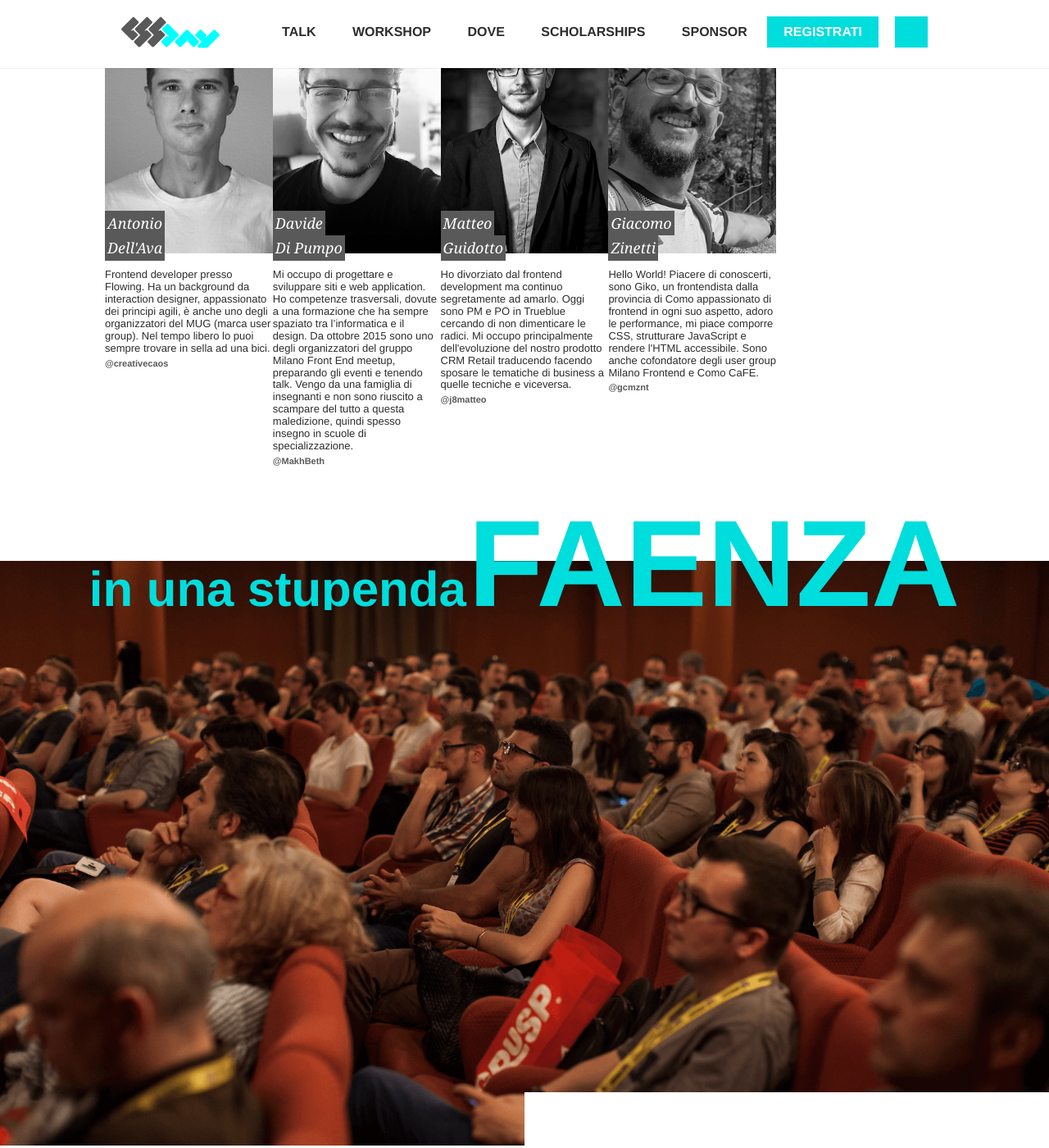
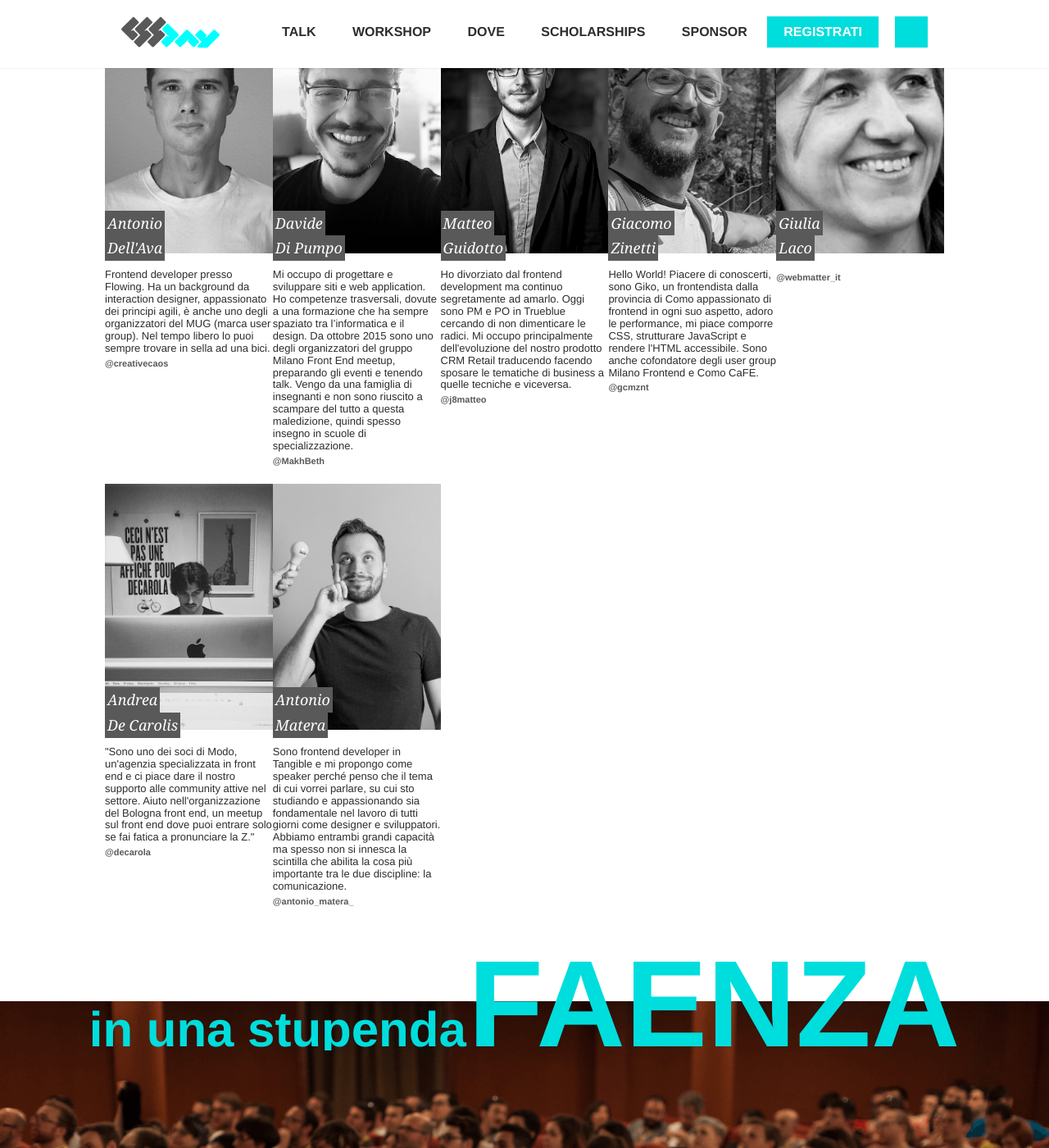
Before and after one commit to pantarei-mb/2020.cssday.it, a Jekyll site: the page built from index.html, in a window 1280 px wide and 1400 px high, scrolled down 1900 px. Shown: the whole window at 82% size. Built offline with Jekyll 4.4.1, drawn with Linux system fonts in a browser that asks for light colours; some web fonts are replaced.

Commit message:
speakers

```diff
--- a/_data/speakers.yml
+++ b/_data/speakers.yml
@@ -32,3 +32,26 @@ list:
     first_name: Giacomo
     last_name: 	Zinetti
     twitter: gcmznt
+  -
+    id: giulia-laco
+    description:
+    image: giulia-laco.jpg
+    first_name: Giulia
+    last_name: 	Laco
+    twitter: webmatter_it
+  -
+    id: andrea-decarolis
+    description: >
+      "Sono uno dei soci di Modo, un'agenzia specializzata in front end e ci piace dare il nostro supporto alle community attive nel settore. Aiuto nell'organizzazione del Bologna front end, un meetup sul front end dove puoi entrare solo se fai fatica a pronunciare la Z."
+    image: andrea-decarolis.jpg
+    first_name: Andrea
+    last_name: 	De Carolis
+    twitter: decarola
+  -
+    id: antonio-matera
+    description: >
+      Sono frontend developer in Tangible e mi propongo come speaker perché penso che il tema di cui vorrei parlare, su cui sto studiando e appassionando sia fondamentale nel lavoro di tutti giorni come designer e sviluppatori. Abbiamo entrambi grandi capacità ma spesso non si innesca la scintilla che abilita la cosa più importante tra le due discipline: la comunicazione.
+    image: antonio-matera.jpg
+    first_name: Antonio
+    last_name: 	Matera
+    twitter: antonio_matera_
--- a/_data/talks.yml
+++ b/_data/talks.yml
@@ -31,3 +31,29 @@
     Praticamente ora possiamo, analogamente ai nostri colleghi del backend, scegliere per la nostra UI se adottare un'architettura monolitica o a microservizi.
     Ma in tutto questo non staremo lasciandoci alle spalle qualcosa di buono?
     In questa mezz'oretta proveremo ad analizzare la storia che ci ha portato ad oggi, cercando di valutare se possiamo recuperare qualcosa da mettere nel nostro bagaglio per arricchire e migliorare la nostra vita da sviluppatori frontend oggi e, magari, anche domani.
+-
+   speaker_id: giulia-laco
+   title: "Font variabili? Sì grazie."
+   keynote: false
+   extract: >
+      A tre anni e mezzo dalla loro concezione, i font variabili sembrano essere un formato utilizzabile e proficuo per il web design.
+      Excursus su quello che un font variabile può fare per la tipografia del tuo sito web, per una ulteriore progettazione responsive, per la velocità di caricamento, per le animazioni. E uno sguardo su come sta evolvendo il mercato.
+-
+   speaker_id: andrea-decarolis
+   title: "Make CSS great again"
+   keynote: false
+   extract: >
+      Ah, bei tempi andati quelli in cui c'erano novità in termini di naming convention, di preprocessori, di - udite udite - responsive web design.
+      Eravamo agli albori del CSS, dovevamo capire come gestirlo. Anzi: come gestirlo per bene.
+      Davanti a noi il futuro appariva roseo e pieno d'aspettative come solo a Tim Berners-Lee era capitato e poi... l'idillio si è spezzato.
+      È arrivata l'esplosione dei framework JavaScript, tutto è diventato meno accattivante, il CSS si scrive dentro il JavaScript, tutto è un npm... insomma abbiamo perso quel guizzo originario che ci rendeva speciali.
+      Oggi c'è ancora spazio per divertirsi? C’è ancora un po’ di magia e stupore nei nostri amati CSS?
+      In questo talk proveremo a passare in rassegna le pratiche migliori in tema di CSS esplorando nuove features che, sono certo, faranno ancora una volta ardere la fiamma del CSS-aro che è in tutti noi.
+-
+   speaker_id: antonio-matera
+   title: "Designers e developers: No more tears."
+   keynote: false
+   extract: >
+      I Design Systems sono un argomento caldo nel mondo del design, ma non andremo molto lontani se i designer non sono allineati con i dev, perché gli sviluppatori sono gli ultimi a lasciare le impronte su un sito web o su un qualsiasi altro prodotto digitale prima che questo sia rilasciato.
+      È tempo di migliorare la consapevolezza sul ruolo del designer in modo da guardare oltre gli schemi.
+      In questo intervento analizzeremo alcuni punti chiave del processo di lavoro e alcuni suggerimenti su cosa possiamo fare meglio per colmare il gap tra design e sviluppo.
```
Also changed, not shown: img/cssday/speaker/antonio-matera.jpg (added).
